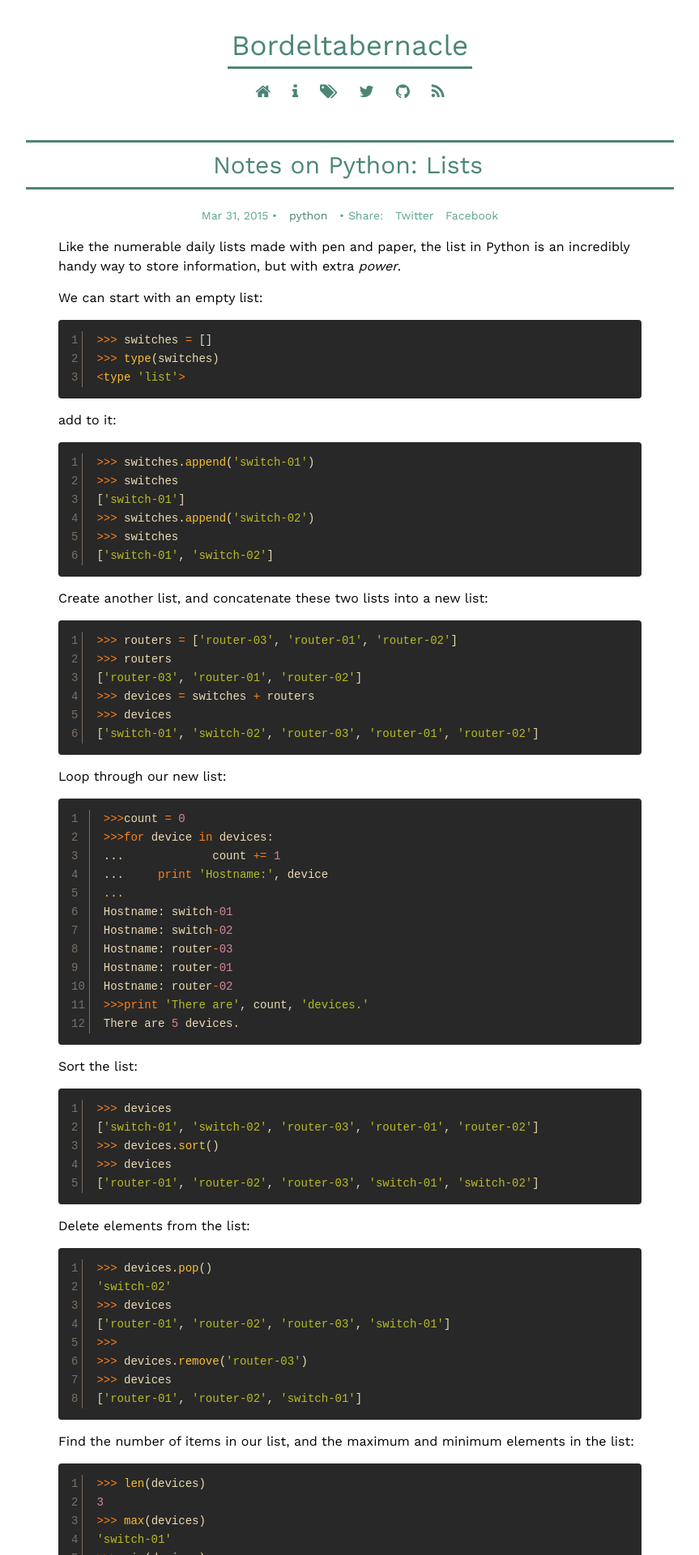
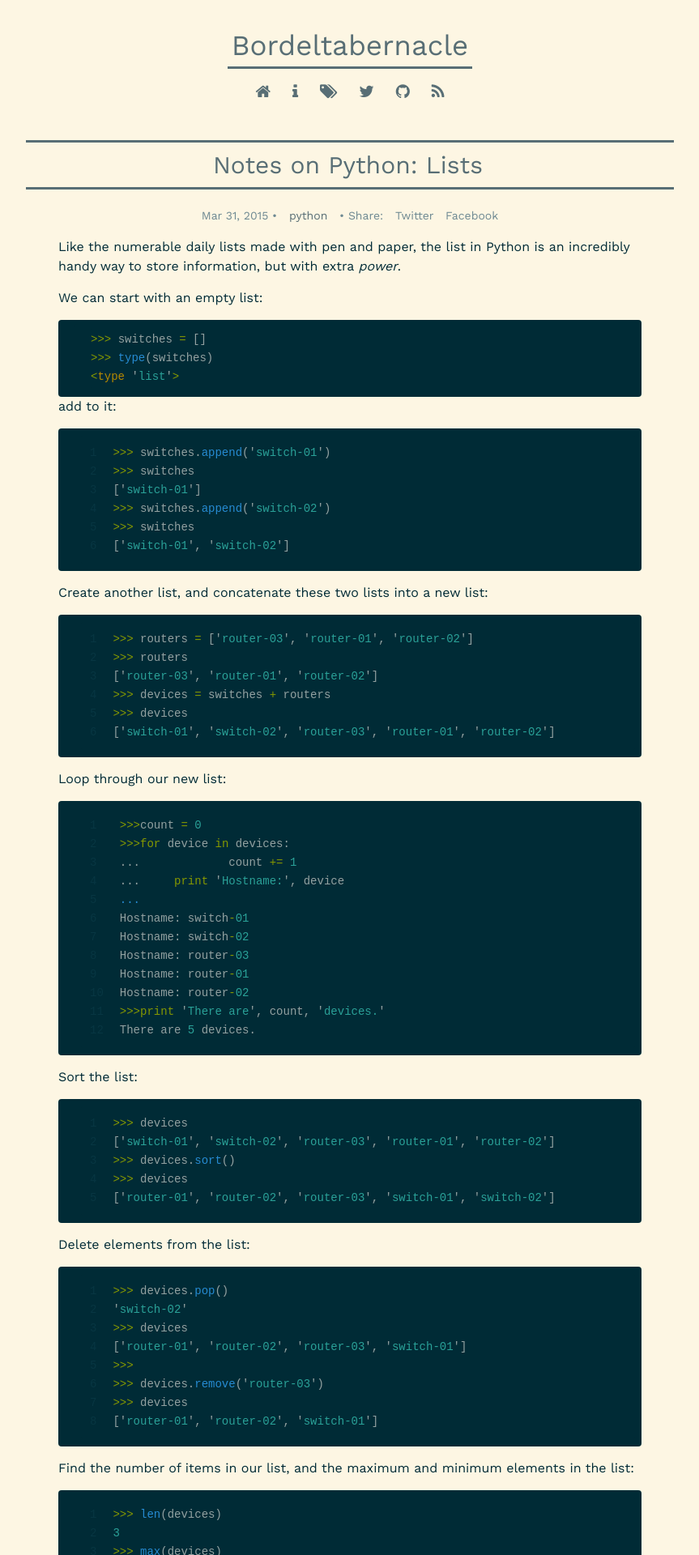
Before and after one commit to robphoenix/bordeltabernacle.github.io, a Jekyll site: the page built from _posts/2015-03-31-the-python-list.md, in a window 1280 px wide. Shown: the top 1920 px of the page at 81% size, without its empty margins (208-1071 px from the left). Built offline with Jekyll 4.4.1, drawn with Linux system fonts in a browser that asks for light colours; nearby versions of some CDN libraries; Markdown is read by kramdown in place of the engine named in the settings; comment, search, counter and statistics services are not loaded.

Commit message:
change color scheme

````diff
--- a/_config.yml
+++ b/_config.yml
@@ -12,7 +12,7 @@ github_username:  bordeltabernacle
 # Post settings
 excerpt_separator: <!--more-->
 # Build settings
-markdown: kramdown
+markdown: redcarpet
 input: GFM
 highlighter: rouge
 gems: [jekyll-paginate]
--- a/_posts/2015-03-31-the-python-list.md
+++ b/_posts/2015-03-31-the-python-list.md
@@ -10,11 +10,11 @@ Like the numerable daily lists made with pen and paper, the list in Python is an
 
 We can start with an empty list:
 
-{% highlight python linenos %}
+```python
 >>> switches = []
 >>> type(switches)
 <type 'list'>
-{% endhighlight %}
+```
 
 add to it:
 
--- a/_sass/_base.scss
+++ b/_sass/_base.scss
@@ -133,8 +133,9 @@ pre {
 
 code {
   font-size: 14px;
+  color: #073642;
   padding: 3px 3px;
-  background: #e6e6e6;
+  background: #eee8d5;
   border-radius: 2px;
   overflow-x: auto;
   line-height: 23px;
--- a/_sass/_syntax-highlighting.scss
+++ b/_sass/_syntax-highlighting.scss
@@ -5,80 +5,78 @@
   color: #ebdbb2;
   background-color: $code-bg-dark;
   border-radius: 4px;
+  padding: 5px 0 5px 20px;
   font-family: $code-font;
 
-  .hll { background-color: #ffffcc }
-  .lineno { color: #7c6f64; border-radius: 0; display:inline-block; padding: 0 5px; border-right:1px solid #7c6f64; margin-right: 5px; }
+  .hll { background-color: #002636 }
   pre code { ; display: block; white-space: pre; overflow-x: auto; word-wrap: normal; background-color: $code-bg-dark;}
-  .c  { color: #928374; font-style: italic; } /* Comment */
-  .err { color: #ebdbb2; } /* Error */
-  .esc { color: #ebdbb2; } /* Escape */
-  .g  { color: #ebdbb2; } /* Generic */
-  .k  { color: #fe8019; } /* Keyword */
-  .l  { color: #ebdbb2; } /* Literal */
-  .n  { color: #ebdbb2; } /* Name */
-  .o  { color: #fe8019; } /* Operator */
-  .x  { color: #ebdbb2; } /* Other */
-  .p  { color: #ebdbb2; } /* Punctuation */
-  .ch { color: #928374; font-style: italic; } /* Comment.Hashbang */
-  .cm { color: #928374; font-style: italic; } /* Comment.Multiline */
-  .cp { color: #8ec07c; } /* Comment.Preproc */
-  .c1 { color: #928374; font-style: italic; } /* Comment.Single */
-  .cs { color: #928374; font-style: italic; } /* Comment.Special */
-  .gd { color: #282828; background-color: #fb4934} /* Generic.Deleted */
-  .ge { color: #83a598; text-decoration: underline; } /* Generic.Emph */
-  .gr { color: #ebdbb2; font-weight: bold; background-color: #fb4934} /* Generic.Error */
-  .gh { color: #b8bb26; font-weight: bold; } /* Generic.Heading */
-  .gi { color: #282828; background-color: #b8bb26} /* Generic.Inserted */
-  .go { color: #504945; } /* Generic.Output */
-  .gp { color: #ebdbb2; } /* Generic.Prompt */
-  .gs { color: #ebdbb2; } /* Generic.Strong */
-  .gu { color: #b8bb26; font-weight: bold; } /* Generic.Subheading */
-  .gt { color: #ebdbb2; font-weight: bold; background-color: #fb4934} /* Generic.Traceback */
-  .kc { color: #fe8019; } /* Keyword.Constant */
-  .kd { color: #fe8019; } /* Keyword.Declaration */
-  .kn { color: #fe8019; } /* Keyword.Namespace */
-  .kp { color: #fe8019; } /* Keyword.Pseudo */
-  .kr { color: #fe8019; } /* Keyword.Reserved */
-  .kt { color: #fabd2f; } /* Keyword.Type */
-  .ld { color: #ebdbb2; } /* Literal.Date */
-  .m  { color: #d3869b; } /* Literal.Number */
-  .s  { color: #b8bb26; } /* Literal.String */
-  .na { color: #b8bb26; font-weight: bold; } /* Name.Attribute */
-  .nb { color: #fabd2f; } /* Name.Builtin */
-  .nc { color: #ebdbb2; } /* Name.Class */
-  .no { color: #d3869b; } /* Name.Constant */
-  .nd { color: #ebdbb2; } /* Name.Decorator */
-  .ni { color: #fabd2f; } /* Name.Entity */
-  .ne { color: #fb4934; } /* Name.Exception */
-  .nf { color: #fabd2f; } /* Name.Function */
-  .nl { color: #fb4934; } /* Name.Label */
-  .nn { color: #ebdbb2; } /* Name.Namespace */
-  .nx { color: #ebdbb2; } /* Name.Other */
-  .py { color: #ebdbb2; } /* Name.Property */
-  .nt { color: #fb4934; } /* Name.Tag */
-  .nv { color: #ebdbb2; } /* Name.Variable */
-  .ow { color: #fe8019; } /* Operator.Word */
-  .w  { color: #ebdbb2; } /* Text.Whitespace */
-  .mb { color: #d3869b; } /* Literal.Number.Bin */
-  .mf { color: #d3869b; } /* Literal.Number.Float */
-  .mh { color: #d3869b; } /* Literal.Number.Hex */
-  .mi { color: #d3869b; } /* Literal.Number.Integer */
-  .mo { color: #d3869b; } /* Literal.Number.Oct */
-  .sb { color: #b8bb26; } /* Literal.String.Backtick */
-  .sc { color: #b8bb26; } /* Literal.String.Char */
-  .sd { color: #b8bb26; } /* Literal.String.Doc */
-  .s2 { color: #b8bb26; } /* Literal.String.Double */
-  .se { color: #b8bb26; } /* Literal.String.Escape */
-  .sh { color: #b8bb26; } /* Literal.String.Heredoc */
-  .si { color: #b8bb26; } /* Literal.String.Interpol */
-  .sx { color: #b8bb26; } /* Literal.String.Other */
-  .sr { color: #b8bb26; } /* Literal.String.Regex */
-  .s1 { color: #b8bb26; } /* Literal.String.Single */
-  .ss { color: #83a598; } /* Literal.String.Symbol */
-  .bp { color: #fabd2f; } /* Name.Builtin.Pseudo */
-  .vc { color: #ebdbb2; } /* Name.Variable.Class */
-  .vg { color: #ebdbb2; } /* Name.Variable.Global */
-  .vi { color: #ebdbb2; } /* Name.Variable.Instance */
-  .il { color: #d3869b; } /* Literal.Number.Integer.Long */
+    .highlight { background-color: #002b36; color: #93a1a1 }
+    .c { color: #586e75 } /* Comment */
+    .err { color: #93a1a1 } /* Error */
+    .g { color: #93a1a1 } /* Generic */
+    .k { color: #859900 } /* Keyword */
+    .l { color: #93a1a1 } /* Literal */
+    .n { color: #93a1a1 } /* Name */
+    .o { color: #859900 } /* Operator */
+    .x { color: #cb4b16 } /* Other */
+    .p { color: #93a1a1 } /* Punctuation */
+    .cm { color: #586e75 } /* Comment.Multiline */
+    .cp { color: #859900 } /* Comment.Preproc */
+    .c1 { color: #586e75 } /* Comment.Single */
+    .cs { color: #859900 } /* Comment.Special */
+    .gd { color: #2aa198 } /* Generic.Deleted */
+    .ge { color: #93a1a1; font-style: italic } /* Generic.Emph */
+    .gr { color: #dc322f } /* Generic.Error */
+    .gh { color: #cb4b16 } /* Generic.Heading */
+    .gi { color: #859900 } /* Generic.Inserted */
+    .go { color: #93a1a1 } /* Generic.Output */
+    .gp { color: #93a1a1 } /* Generic.Prompt */
+    .gs { color: #93a1a1; font-weight: bold } /* Generic.Strong */
+    .gu { color: #cb4b16 } /* Generic.Subheading */
+    .gt { color: #93a1a1 } /* Generic.Traceback */
+    .kc { color: #cb4b16 } /* Keyword.Constant */
+    .kd { color: #268bd2 } /* Keyword.Declaration */
+    .kn { color: #859900 } /* Keyword.Namespace */
+    .kp { color: #859900 } /* Keyword.Pseudo */
+    .kr { color: #268bd2 } /* Keyword.Reserved */
+    .kt { color: #dc322f } /* Keyword.Type */
+    .ld { color: #93a1a1 } /* Literal.Date */
+    .m { color: #2aa198 } /* Literal.Number */
+    .s { color: #2aa198 } /* Literal.String */
+    .na { color: #93a1a1 } /* Name.Attribute */
+    .nb { color: #B58900 } /* Name.Builtin */
+    .nc { color: #268bd2 } /* Name.Class */
+    .no { color: #cb4b16 } /* Name.Constant */
+    .nd { color: #268bd2 } /* Name.Decorator */
+    .ni { color: #cb4b16 } /* Name.Entity */
+    .ne { color: #cb4b16 } /* Name.Exception */
+    .nf { color: #268bd2 } /* Name.Function */
+    .nl { color: #93a1a1 } /* Name.Label */
+    .nn { color: #93a1a1 } /* Name.Namespace */
+    .nx { color: #93a1a1 } /* Name.Other */
+    .py { color: #93a1a1 } /* Name.Property */
+    .nt { color: #268bd2 } /* Name.Tag */
+    .nv { color: #268bd2 } /* Name.Variable */
+    .ow { color: #859900 } /* Operator.Word */
+    .w { color: #93a1a1 } /* Text.Whitespace */
+    .mf { color: #2aa198 } /* Literal.Number.Float */
+    .mh { color: #2aa198 } /* Literal.Number.Hex */
+    .mi { color: #2aa198 } /* Literal.Number.Integer */
+    .mo { color: #2aa198 } /* Literal.Number.Oct */
+    .sb { color: #586e75 } /* Literal.String.Backtick */
+    .sc { color: #2aa198 } /* Literal.String.Char */
+    .sd { color: #93a1a1 } /* Literal.String.Doc */
+    .s2 { color: #2aa198 } /* Literal.String.Double */
+    .se { color: #cb4b16 } /* Literal.String.Escape */
+    .sh { color: #93a1a1 } /* Literal.String.Heredoc */
+    .si { color: #2aa198 } /* Literal.String.Interpol */
+    .sx { color: #2aa198 } /* Literal.String.Other */
+    .sr { color: #dc322f } /* Literal.String.Regex */
+    .s1 { color: #2aa198 } /* Literal.String.Single */
+    .ss { color: #2aa198 } /* Literal.String.Symbol */
+    .bp { color: #268bd2 } /* Name.Builtin.Pseudo */
+    .vc { color: #268bd2 } /* Name.Variable.Class */
+    .vg { color: #268bd2 } /* Name.Variable.Global */
+    .vi { color: #268bd2 } /* Name.Variable.Instance */
+    .il { color: #2aa198 } /* Literal.Number.Integer.Long */
 }
--- a/css/main.scss
+++ b/css/main.scss
@@ -13,16 +13,16 @@ $base-line-height: 1.5;
 
 $spacing-unit:     30px;
 
-$text-color:       black;
-$background-color: #FFFFFF;
+$text-color:       #002b36;
+$background-color: #fdf6e3;
 $background-color-light: lighten($background-color, 10%);
 $background-color-lighter: lighten($background-color-light, 10%);
-$brand-color:      #4C8577;
+$brand-color:      #586e75;
 $brand-color-light:lighten($brand-color, 10%);
 $link-color:       #4F772D;
-$link-color-light: #A4C3B2;
-$code-bg-dark: #282828;
-$code-bg-light: #e6e6e6;
+$link-color-light: #93a1a1;
+$code-bg-dark: #002b36;
+$code-bg-light: black;
 $code-font:        'Source Code Pro', monospace, sans-serif;
 $grey-color:       rgb(60, 60, 60);
 $grey-color-light: lighten($grey-color, 60%);
````
